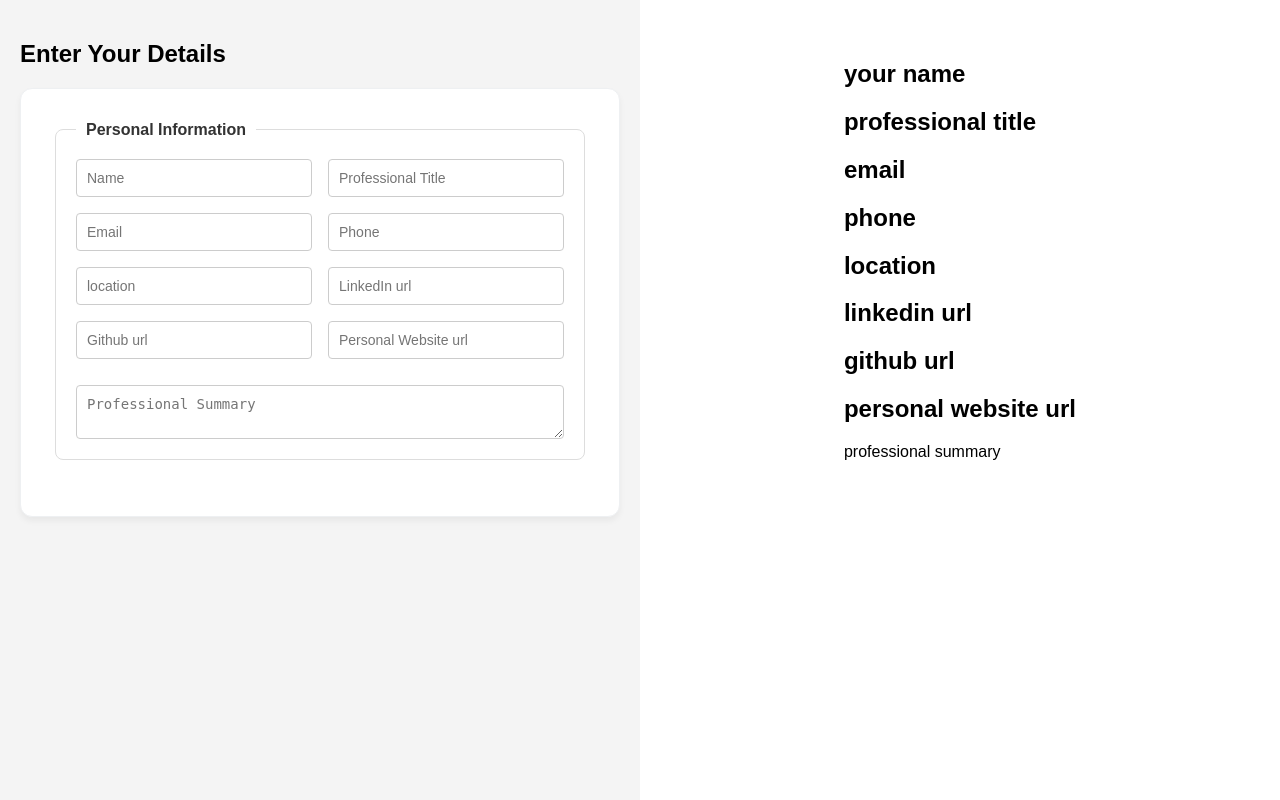
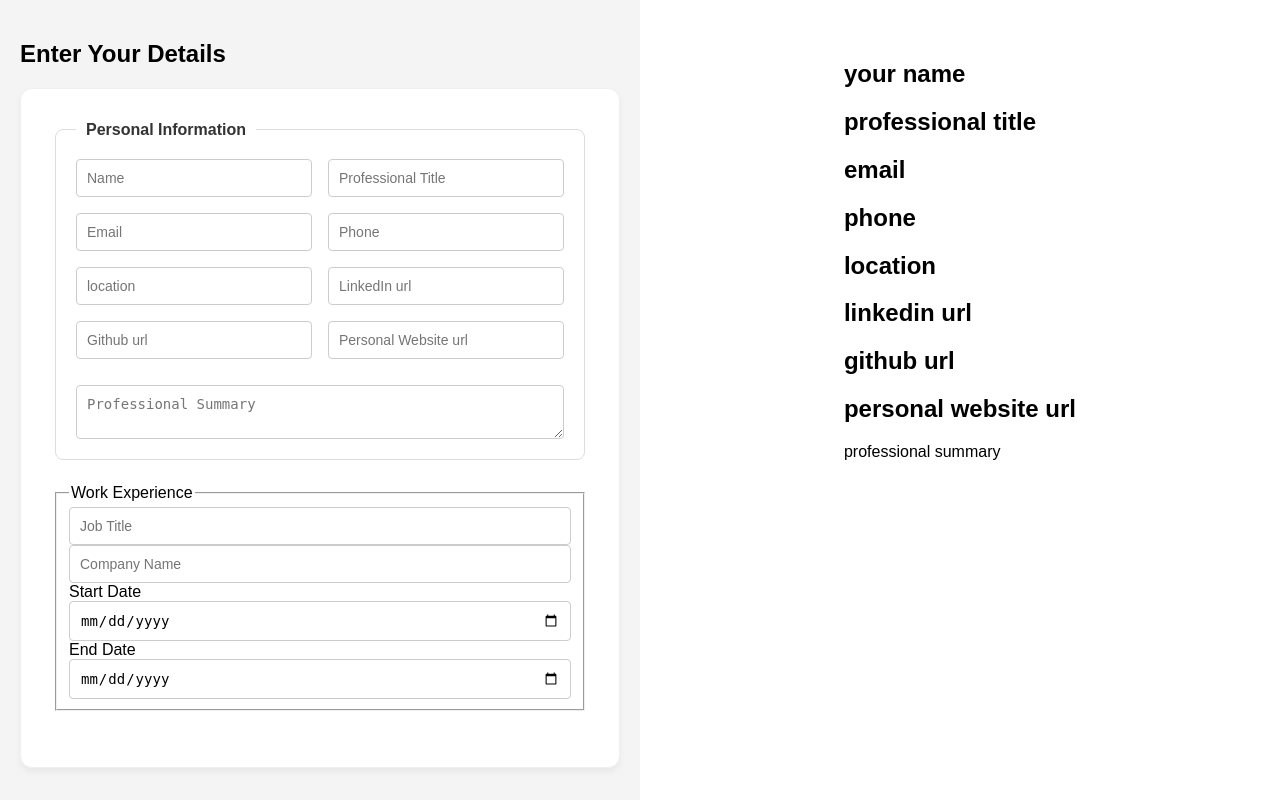
Before and after one commit to aswanth-mc/atsFriendlyResumeBulilder, a Flask app: page / in a window 1280 px wide. Run offline with Flask 3, Linux system fonts and the light colour scheme.

Commit message:
feat : add work experience

```diff
--- a/templates/index.html
+++ b/templates/index.html
@@ -27,6 +27,21 @@
                 <br>
                 <textarea name="professional-summary" id="professional-summary" placeholder="Professional Summary"></textarea>
             </fieldset>
+            <fieldset>
+                <legend>Work Experience</legend>
+                <input type="text" id="job-title" placeholder="Job Title">
+                <input type="text" id="company-name" placeholder="Company Name">
+                <div class="date-group">
+                    <div class="date-field">
+                        <label>Start Date</label>
+                        <input type="date" id="start-date">
+                    </div>
+                    <div class="date-field">
+                        <label>End Date</label>
+                        <input type="date" id="end-date">
+                    </div>
+                </div>
+            </fieldset>
         </form>
     </main>
     <aside id="preview-section">
```
